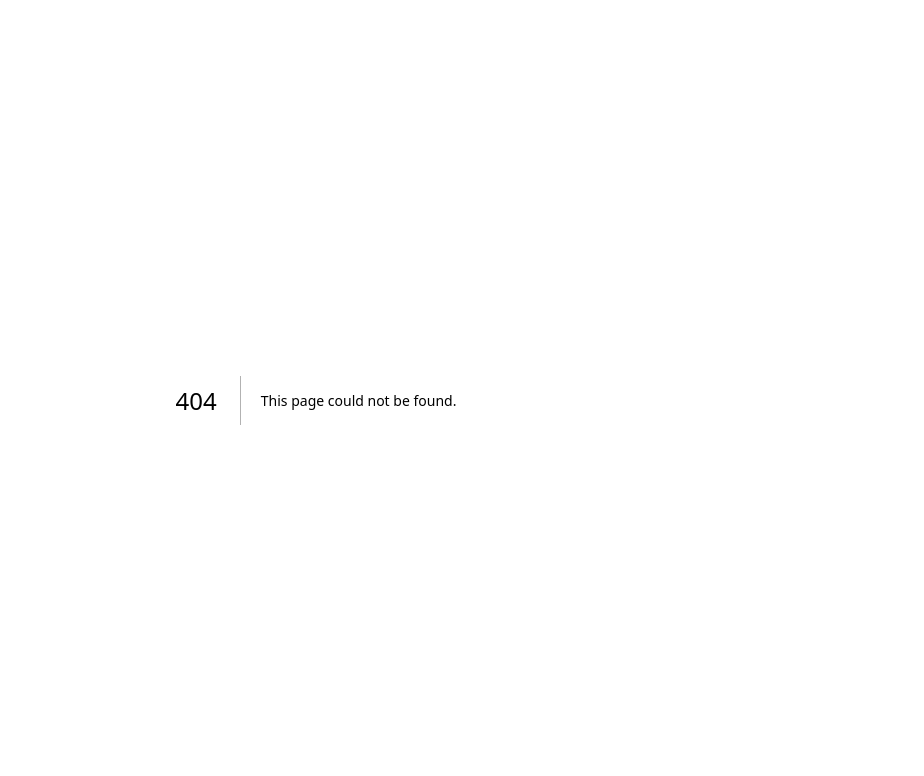
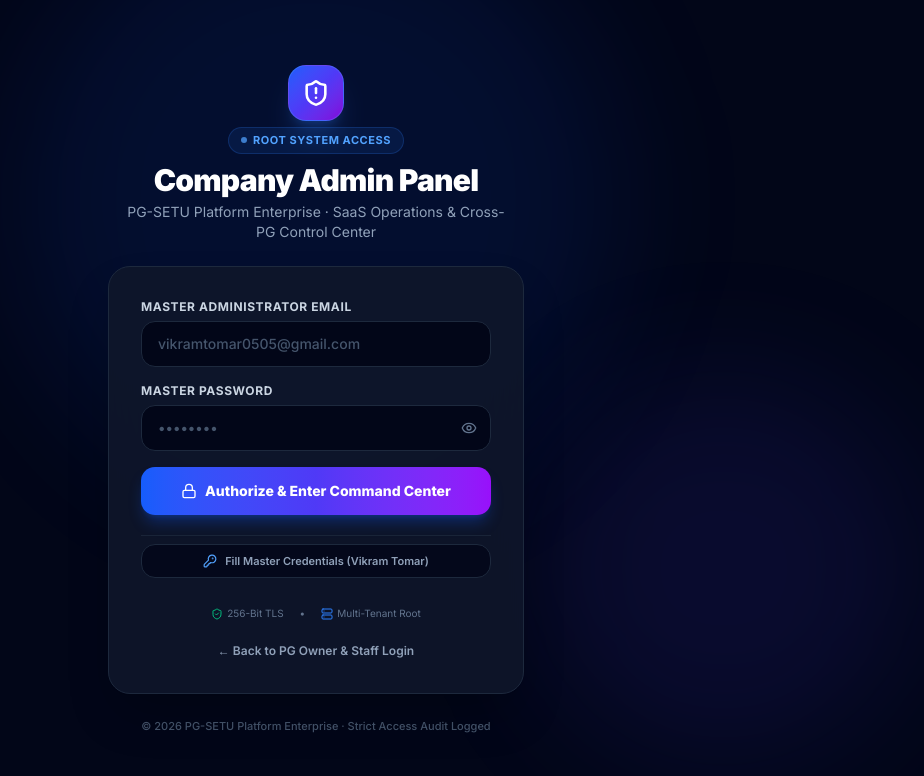
Before and after one commit to vikram-575/STAYSETU, a Next.js app: page /superman/login in a window 1280 px wide. Before the commit this address had no page. Shown: the top 776 px of the page, without its empty margins (324-1248 px from the left). Built offline with nearby package versions, Linux system fonts and the light colour scheme.

Commit message:
feat(auth): create dedicated Company Admin Login screen at /superman/login

```diff
--- /dev/null
+++ b/src/app/admin/login/page.tsx
@@ -0,0 +1 @@
+export { default } from '@/app/superman/login/page'
--- a/src/app/login/page.tsx
+++ b/src/app/login/page.tsx
@@ -143,7 +143,18 @@ export default function LoginPage() {
           </Link>
         </div>
 
-        <p className="text-center text-[11px] text-gray-400 mt-6 font-medium">
+        {/* Company Admin Command Center Link */}
+        <div className="mt-3 text-center">
+          <Link
+            href="/superman/login"
+            className="text-[11.5px] font-semibold text-slate-500 hover:text-slate-900 transition inline-flex items-center gap-1.5 py-1 px-3 rounded-full hover:bg-slate-100/80"
+          >
+            <span>🛡️ Platform Super Admin Access</span>
+            <span>→</span>
+          </Link>
+        </div>
+
+        <p className="text-center text-[11px] text-gray-400 mt-4 font-medium">
           © 2026 PG-SETU. All data encrypted and secured.
         </p>
       </div>
--- /dev/null
+++ b/src/app/superman/login/page.tsx
@@ -0,0 +1,204 @@
+'use client'
+
+import { useState, Suspense } from 'react'
+import { useRouter, useSearchParams } from 'next/navigation'
+import Link from 'next/link'
+import {
+  ShieldAlert, ShieldCheck, KeyRound, Lock, Eye, EyeOff,
+  Loader2, Sparkles, Terminal, ArrowRight, CheckCircle2,
+  AlertTriangle, Building2, Server
+} from 'lucide-react'
+
+function CompanyAdminLoginForm() {
+  const [email, setEmail] = useState('')
+  const [password, setPassword] = useState('')
+  const [showPassword, setShowPassword] = useState(false)
+  const [loading, setLoading] = useState(false)
+  const [error, setError] = useState('')
+  const router = useRouter()
+  const searchParams = useSearchParams()
+  const redirectTo = searchParams.get('redirectTo') || '/superman'
+
+  const handleAdminLogin = async (e: React.FormEvent) => {
+    e.preventDefault()
+    setLoading(true)
+    setError('')
+
+    const cleanEmail = email.trim().toLowerCase()
+
+    try {
+      const res = await fetch('/api/auth/login', {
+        method: 'POST',
+        headers: { 'Content-Type': 'application/json' },
+        body: JSON.stringify({ email: cleanEmail, password }),
+      })
+
+      const data = await res.json()
+      if (!res.ok) {
+        throw new Error(data.error || 'Invalid Company Admin Credentials')
+      }
+
+      if (data.role !== 'superadmin' && cleanEmail !== 'vikramtomar0505@gmail.com') {
+        throw new Error('Access Denied: This portal is strictly for Platform Super Administrators.')
+      }
+
+      const destination = redirectTo !== '/dashboard' ? redirectTo : '/superman'
+      router.push(destination)
+      router.refresh()
+    } catch (err: any) {
+      setError(err.message || 'Authentication failed. Please verify master credentials.')
+      setLoading(false)
+    }
+  }
+
+  const fillMasterCredentials = () => {
+    setEmail('vikramtomar0505@gmail.com')
+    setPassword('qwerty123')
+  }
+
+  return (
+    <div className="min-h-screen bg-slate-950 text-slate-100 flex flex-col justify-center py-12 sm:px-6 lg:px-8 relative overflow-hidden selection:bg-blue-500 selection:text-white">
+      {/* Subtle Background Glows */}
+      <div className="absolute top-1/4 left-1/2 -translate-x-1/2 -translate-y-1/2 w-[600px] h-[600px] bg-blue-600/10 rounded-full blur-3xl pointer-events-none" />
+      <div className="absolute bottom-10 right-10 w-96 h-96 bg-indigo-600/10 rounded-full blur-3xl pointer-events-none" />
+
+      {/* Header Brand */}
+      <div className="sm:mx-auto sm:w-full sm:max-w-md relative z-10 text-center space-y-3 px-4">
+        <div className="inline-flex items-center justify-center w-14 h-14 rounded-2xl bg-gradient-to-br from-blue-600 via-indigo-600 to-purple-700 text-white shadow-xl shadow-blue-500/20 border border-blue-400/30 mb-1">
+          <ShieldAlert className="w-7 h-7 stroke-[2.2]" />
+        </div>
+
+        <div>
+          <div className="inline-flex items-center gap-1.5 px-3 py-1 rounded-full bg-blue-500/10 border border-blue-500/20 text-blue-400 text-[11px] font-mono font-bold uppercase tracking-wider mb-2">
+            <span className="w-1.5 h-1.5 rounded-full bg-blue-400 animate-pulse" />
+            Root System Access
+          </div>
+          <h1 className="text-2xl sm:text-3xl font-black text-white tracking-tight">
+            Company Admin Panel
+          </h1>
+          <p className="text-xs sm:text-sm text-slate-400 mt-1 max-w-sm mx-auto">
+            PG-SETU Platform Enterprise · SaaS Operations & Cross-PG Control Center
+          </p>
+        </div>
+      </div>
+
+      {/* Form Card */}
+      <div className="mt-6 sm:mx-auto sm:w-full sm:max-w-md px-4 relative z-10">
+        <div className="bg-slate-900/90 backdrop-blur-xl border border-slate-800 rounded-3xl p-6 sm:p-8 shadow-2xl space-y-5">
+
+          {error && (
+            <div className="p-3.5 bg-rose-950/70 border border-rose-800/80 rounded-2xl text-xs text-rose-300 font-semibold flex items-start gap-2.5 animate-in fade-in">
+              <AlertTriangle className="w-4 h-4 text-rose-400 shrink-0 mt-0.5" />
+              <span>{error}</span>
+            </div>
+          )}
+
+          <form onSubmit={handleAdminLogin} className="space-y-4">
+            <div>
+              <label className="block text-xs font-bold text-slate-300 uppercase tracking-wider mb-1.5">
+                Master Administrator Email
+              </label>
+              <div className="relative">
+                <input
+                  type="email"
+                  required
+                  value={email}
+                  onChange={(e) => setEmail(e.target.value)}
+                  placeholder="vikramtomar0505@gmail.com"
+                  className="w-full px-4 py-3 bg-slate-950 border border-slate-800 rounded-xl text-xs sm:text-sm text-white placeholder-slate-600 focus:border-blue-500 focus:ring-2 focus:ring-blue-500/20 outline-none transition font-medium"
+                />
+              </div>
+            </div>
+
+            <div>
+              <div className="flex items-center justify-between mb-1.5">
+                <label className="block text-xs font-bold text-slate-300 uppercase tracking-wider">
+                  Master Password
+                </label>
+              </div>
+              <div className="relative">
+                <input
+                  type={showPassword ? 'text' : 'password'}
+                  required
+                  value={password}
+                  onChange={(e) => setPassword(e.target.value)}
+                  placeholder="••••••••"
+                  className="w-full px-4 py-3 pr-11 bg-slate-950 border border-slate-800 rounded-xl text-xs sm:text-sm text-white placeholder-slate-600 focus:border-blue-500 focus:ring-2 focus:ring-blue-500/20 outline-none transition font-medium"
+                />
+                <button
+                  type="button"
+                  onClick={() => setShowPassword(!showPassword)}
+                  className="absolute right-3.5 top-1/2 -translate-y-1/2 text-slate-500 hover:text-slate-300 transition"
+                  aria-label="Toggle password visibility"
+                >
+                  {showPassword ? <EyeOff className="w-4 h-4" /> : <Eye className="w-4 h-4" />}
+                </button>
+              </div>
+            </div>
+
+            <button
+              type="submit"
+              disabled={loading}
+              className="w-full py-3.5 px-4 bg-gradient-to-r from-blue-600 via-indigo-600 to-purple-600 hover:from-blue-500 hover:via-indigo-500 hover:to-purple-500 active:scale-98 disabled:opacity-50 text-white font-extrabold text-xs sm:text-sm rounded-xl shadow-lg shadow-blue-600/30 transition flex items-center justify-center gap-2"
+            >
+              {loading ? <Loader2 className="w-4 h-4 animate-spin" /> : <Lock className="w-4 h-4" />}
+              <span>{loading ? 'Authenticating Root Access...' : 'Authorize & Enter Command Center'}</span>
+            </button>
+          </form>
+
+          {/* Quick Demo Credentials Autofill Pill */}
+          <div className="pt-2 border-t border-slate-800/80">
+            <button
+              type="button"
+              onClick={fillMasterCredentials}
+              className="w-full py-2 bg-slate-950/80 hover:bg-slate-950 border border-slate-800 text-slate-400 hover:text-slate-200 rounded-xl text-[11px] font-semibold transition flex items-center justify-center gap-2"
+            >
+              <KeyRound className="w-3.5 h-3.5 text-blue-400" />
+              <span>Fill Master Credentials (Vikram Tomar)</span>
+            </button>
+          </div>
+
+          {/* Security & Isolation Footnote */}
+          <div className="pt-2 text-center space-y-3">
+            <div className="flex items-center justify-center gap-4 text-[10px] font-mono text-slate-500">
+              <span className="flex items-center gap-1">
+                <ShieldCheck className="w-3 h-3 text-emerald-500" /> 256-Bit TLS
+              </span>
+              <span>•</span>
+              <span className="flex items-center gap-1">
+                <Server className="w-3 h-3 text-blue-500" /> Multi-Tenant Root
+              </span>
+            </div>
+
+            <div className="pt-1">
+              <Link
+                href="/login"
+                className="text-xs text-slate-400 hover:text-white transition font-semibold inline-flex items-center gap-1"
+              >
+                ← Back to PG Owner & Staff Login
+              </Link>
+            </div>
+          </div>
+        </div>
+
+        <p className="text-center text-[11px] text-slate-600 font-medium mt-6">
+          © 2026 PG-SETU Platform Enterprise · Strict Access Audit Logged
+        </p>
+      </div>
+    </div>
+  )
+}
+
+export default function CompanyAdminLoginPage() {
+  return (
+    <Suspense
+      fallback={
+        <div className="min-h-screen bg-slate-950 flex items-center justify-center text-slate-400 text-xs">
+          <Loader2 className="w-5 h-5 animate-spin mr-2" /> Initializing Security Shield...
+        </div>
+      }
+    >
+      <CompanyAdminLoginForm />
+    </Suspense>
+  )
+}
--- a/src/middleware.ts
+++ b/src/middleware.ts
@@ -51,8 +51,14 @@ export async function middleware(request: NextRequest) {
   const isAuthenticated = Boolean(user || authEmail || authToken)
   const isSuperAdmin = authRole === 'superadmin' || authEmail === 'vikramtomar0505@gmail.com'
 
-  // If already logged in and visiting login/register, redirect to appropriate home
-  if (isAuthenticated && (pathname === '/login' || pathname === '/register')) {
+  // If already logged in and visiting login/register/superman-login, redirect to appropriate home
+  if (
+    isAuthenticated &&
+    (pathname === '/login' ||
+      pathname === '/register' ||
+      pathname === '/superman/login' ||
+      pathname === '/admin/login')
+  ) {
     const targetUrl = request.nextUrl.clone()
     targetUrl.pathname = isSuperAdmin ? '/superman' : '/dashboard'
     return NextResponse.redirect(targetUrl)
@@ -63,6 +69,8 @@ export async function middleware(request: NextRequest) {
     pathname === '/' ||
     pathname.startsWith('/login') ||
     pathname.startsWith('/register') ||
+    pathname.startsWith('/superman/login') ||
+    pathname.startsWith('/admin/login') ||
     pathname.startsWith('/portal') ||
     pathname.startsWith('/forgot-password') ||
     pathname.startsWith('/reset-password') ||
@@ -76,7 +84,7 @@ export async function middleware(request: NextRequest) {
   if (pathname.startsWith('/superman') || pathname.startsWith('/admin')) {
     if (!isAuthenticated) {
       const redirectUrl = request.nextUrl.clone()
-      redirectUrl.pathname = '/login'
+      redirectUrl.pathname = '/superman/login'
       redirectUrl.searchParams.set('redirectTo', pathname)
       return NextResponse.redirect(redirectUrl)
     }
```
